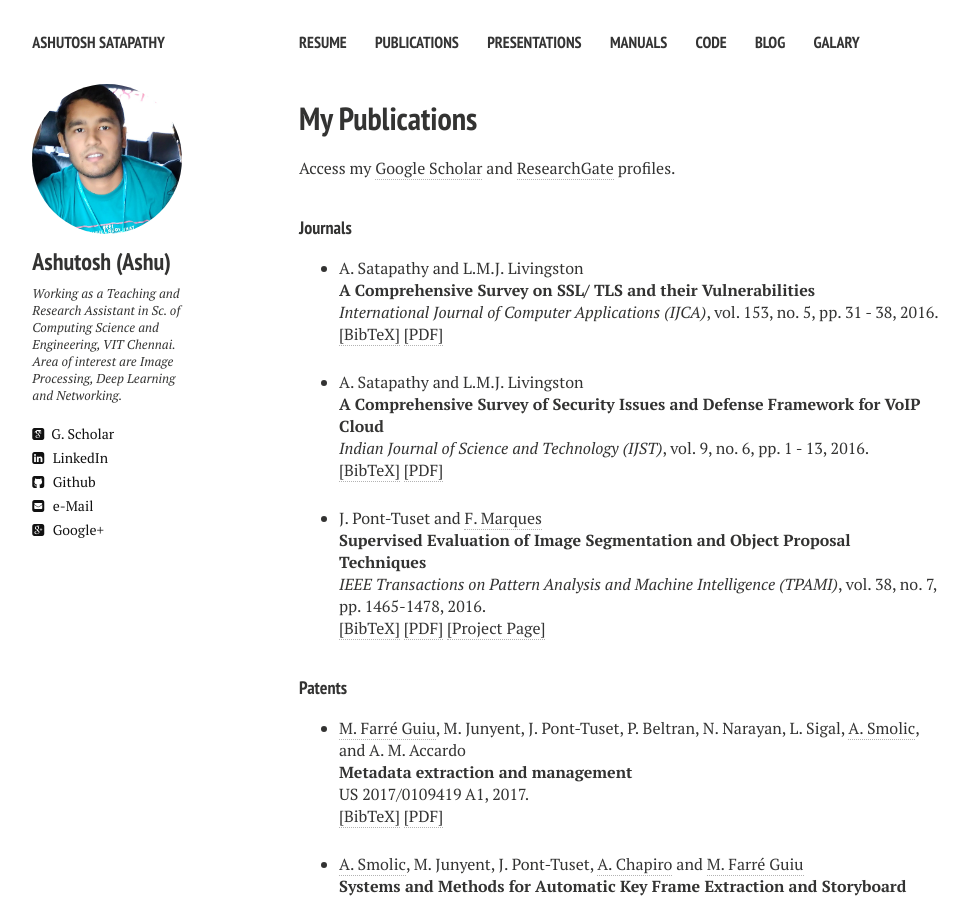
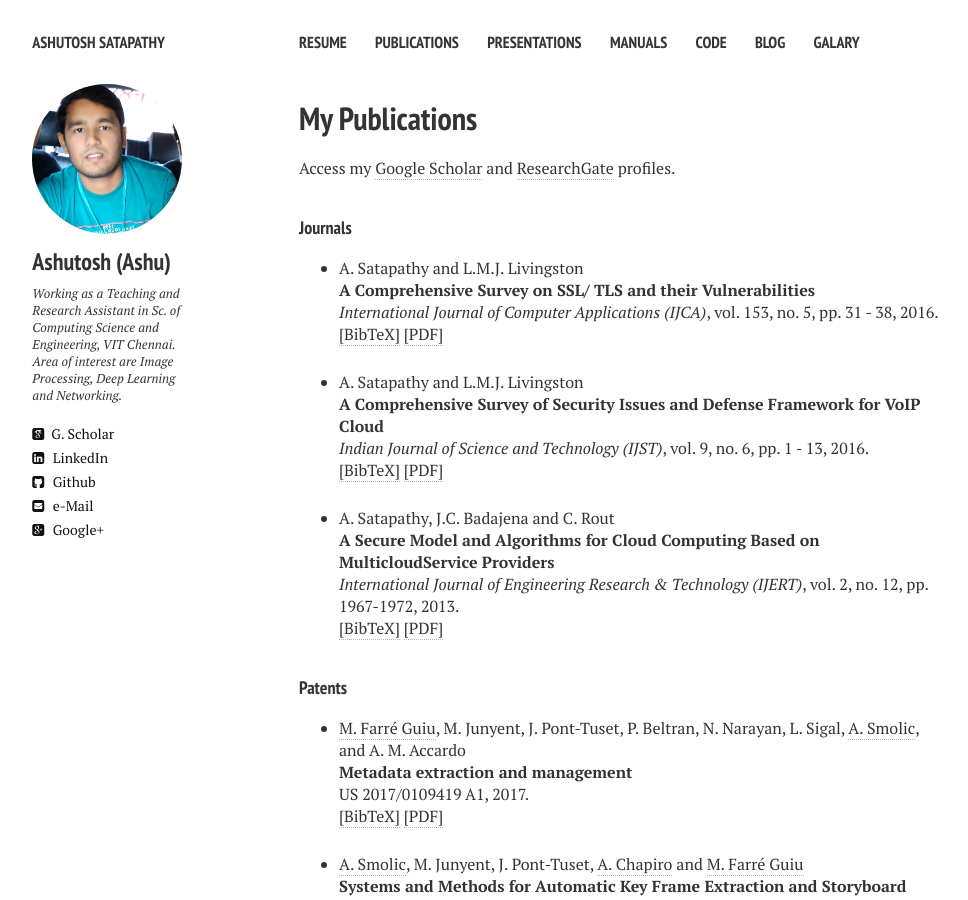
Before and after one commit to ashutoshsatapathy1990/ashutoshsatapathy1990.github.io, a Jekyll site: the page built from publications.md, in a window 1280 px wide and 900 px high. Shown: the whole window, without its empty margins (21-989 px from the left). Built offline with Jekyll 4.4.1, drawn with Linux system fonts in a browser that asks for light colours; nearby versions of some CDN libraries.

Commit message:
Update publications.html

```diff
--- a/_layouts/publications.html
+++ b/_layouts/publications.html
@@ -145,30 +145,28 @@ pp. 1 - 13,
 
 <!-- Item: ashutosh2013 -->
 <li ><p>
-J. Pont-Tuset and <a href="https://imatge.upc.edu/web/ferran" target="_blank">F. Marques</a>
-<br><b>Supervised Evaluation of Image Segmentation and Object Proposal Techniques</b><br>
-<i>IEEE Transactions on Pattern Analysis and Machine Intelligence (TPAMI)</i>,
-vol. 38,
-no. 7,
-pp. 1465-1478,
-
-2016.
+A. Satapathy, J.C. Badajena and C. Rout
+<br><b>A Secure Model and Algorithms for Cloud Computing Based on MulticloudService Providers</b><br>
+<i>International Journal of Engineering Research & Technology (IJERT)</i>,
+vol. 2,
+no. 12,
+pp. 1967-1972,
+2013.
 
 <br />
-<a href="javascript:toggleBibtex('Pont-Tuset2016a')">[BibTeX]</a>
-<a href="http://ieeexplore.ieee.org/xpl/articleDetails.jsp?arnumber=7274729" target="_blank">[PDF]</a> <a href="http://www.vision.ee.ethz.ch/~cvlsegmentation/seism/index.html" target="_blank">
-[Project Page]</a>
+<a href="javascript:toggleBibtex('ashutosh2013')">[BibTeX]</a>
+<a href="http://ieeexplore.ieee.org/xpl/articleDetails.jsp?arnumber=7274729" target="_blank">[PDF]</a>
 </p>
-<div id="bib_Pont-Tuset2016a" class="bibtex noshow">
+<div id="ashutosh2013" class="bibtex noshow">
 <pre>
-@article{Pont-Tuset2016a,
-  author = {Jordi Pont-Tuset and Ferran Marques},
-  title = {Supervised Evaluation of Image Segmentation and Object Proposal Techniques},
-  journal = {IEEE Transactions on Pattern Analysis and Machine Intelligence (TPAMI)},
-  year = {2016},
-  volume = {38},
-  number = {7},
-  pages = {1465--1478}
+@article{ashutosh2013,
+  author = {A. Satapathy, J.C. Badajena and C. Rout},
+  title = {A Secure Model and Algorithms for Cloud Computing Based on MulticloudService Providers},
+  journal = {International Journal of Engineering Research & Technology (IJERT)},
+  year = {2013},
+  volume = {2},
+  number = {12},
+  pages = {1967--1972}
 }
 </pre>
 </div>
```
